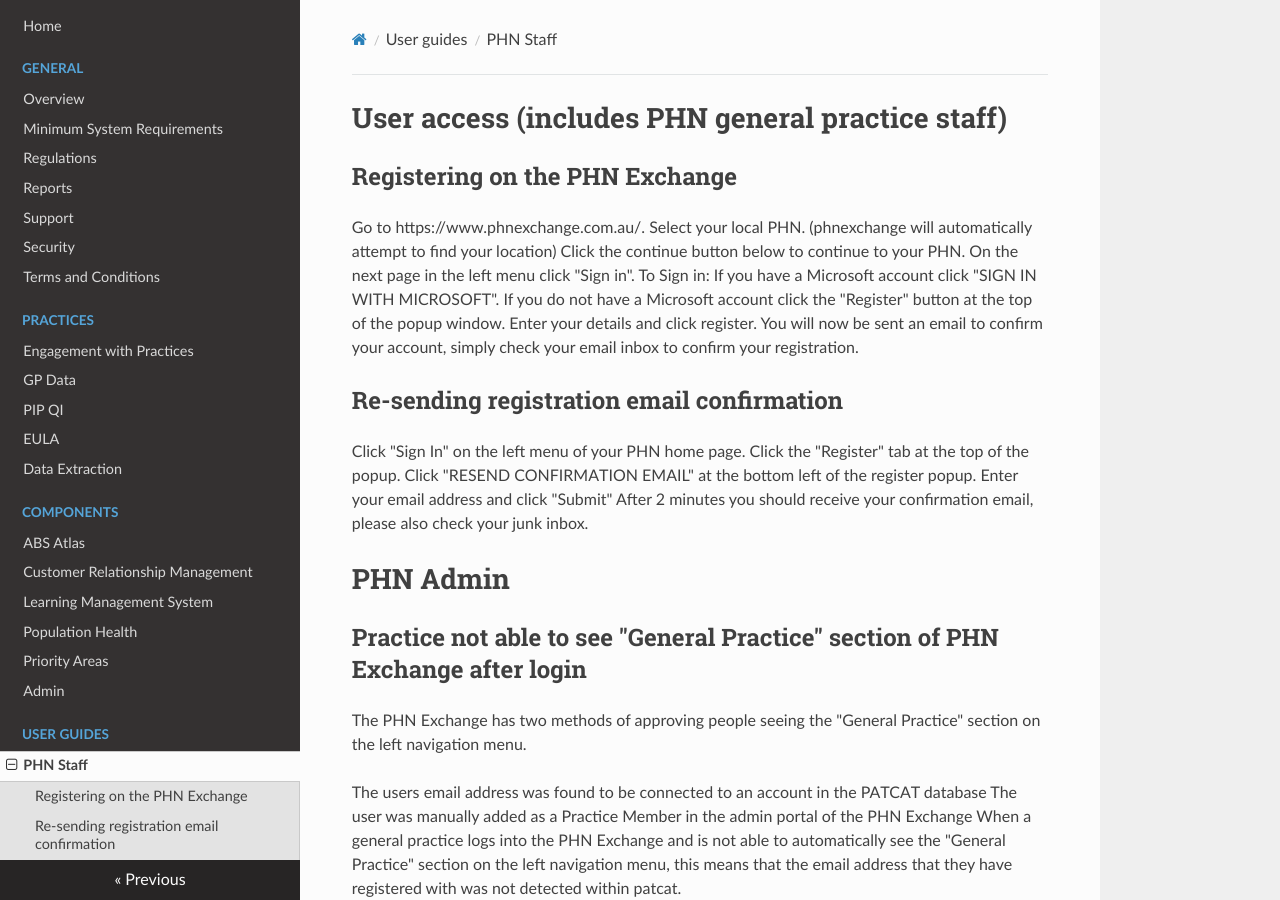
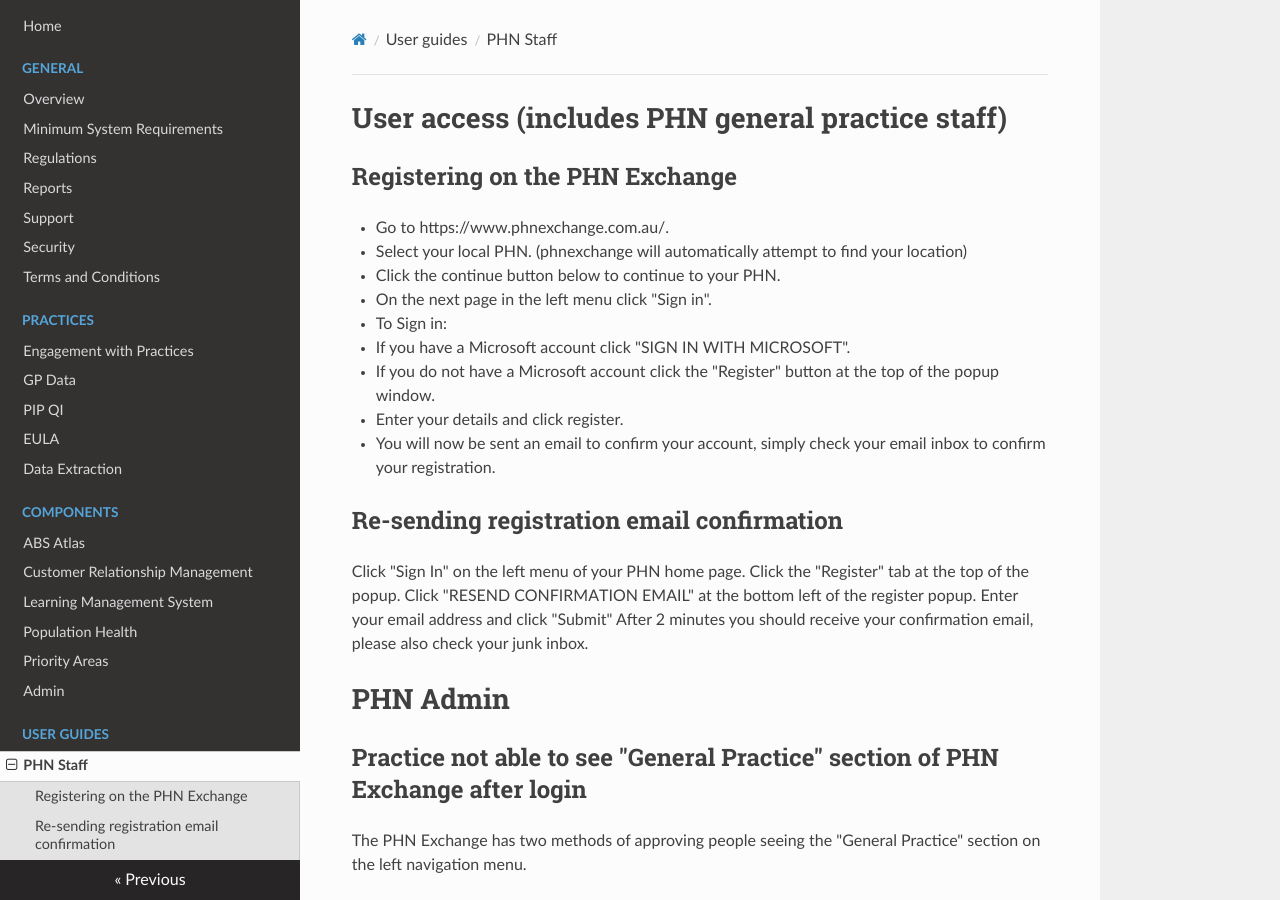
Before and after one commit to MurrayPHN/phn-exchange-docs, an MkDocs documentation site: the page built from docs/practice-staff.md, in a window 1280 px wide and 900 px high. Built offline with MkDocs 1.6.1, drawn with Linux system fonts in a browser that asks for light colours; nearby versions of some CDN libraries.

```diff
--- a/docs/practice-staff.md
+++ b/docs/practice-staff.md
@@ -1,15 +1,16 @@
 # User access (includes PHN general practice staff)
 
 ## Registering on the PHN Exchange
-Go to https://www.phnexchange.com.au/.
-Select your local PHN. (phnexchange will automatically attempt to find your location)
-Click the continue button below to continue to your PHN.
-On the next page in the left menu click "Sign in".
-To Sign in:
-If you have a Microsoft account click "SIGN IN WITH MICROSOFT".
-If you do not have a Microsoft account click the "Register" button at the top of the popup window.
-Enter your details and click register.
-You will now be sent an email to confirm your account, simply check your email inbox to confirm your registration.
+
+- Go to https://www.phnexchange.com.au/.
+- Select your local PHN. (phnexchange will automatically attempt to find your location)
+- Click the continue button below to continue to your PHN.
+- On the next page in the left menu click "Sign in".
+- To Sign in:
+  - If you have a Microsoft account click "SIGN IN WITH MICROSOFT".
+  - If you do not have a Microsoft account click the "Register" button at the top of the popup window.
+- Enter your details and click register.
+- You will now be sent an email to confirm your account, simply check your email inbox to confirm your registration.
 
 ## Re-sending registration email confirmation
 Click "Sign In" on the left menu of your PHN home page.
```
